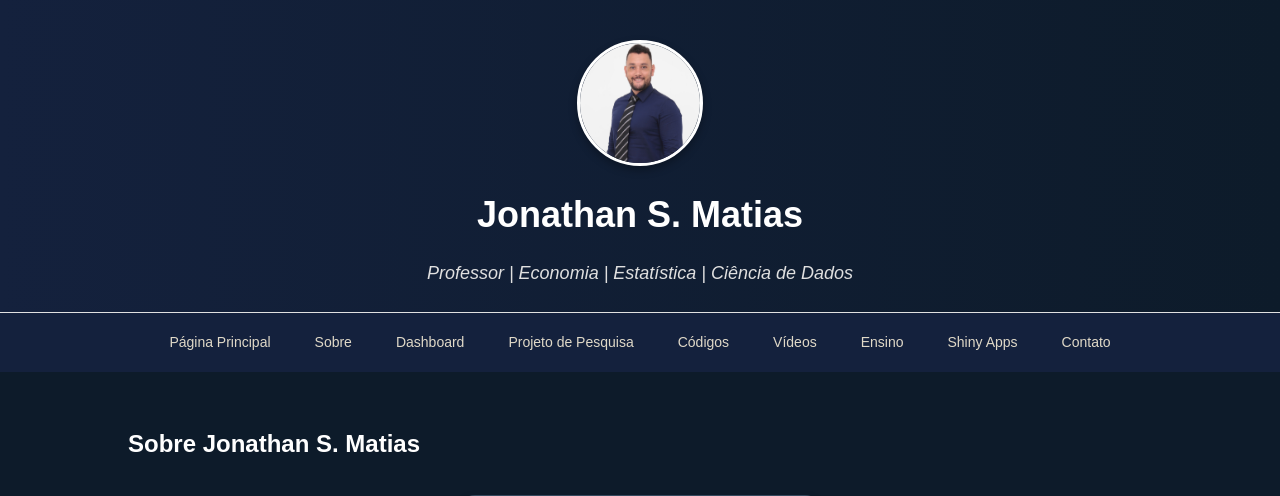
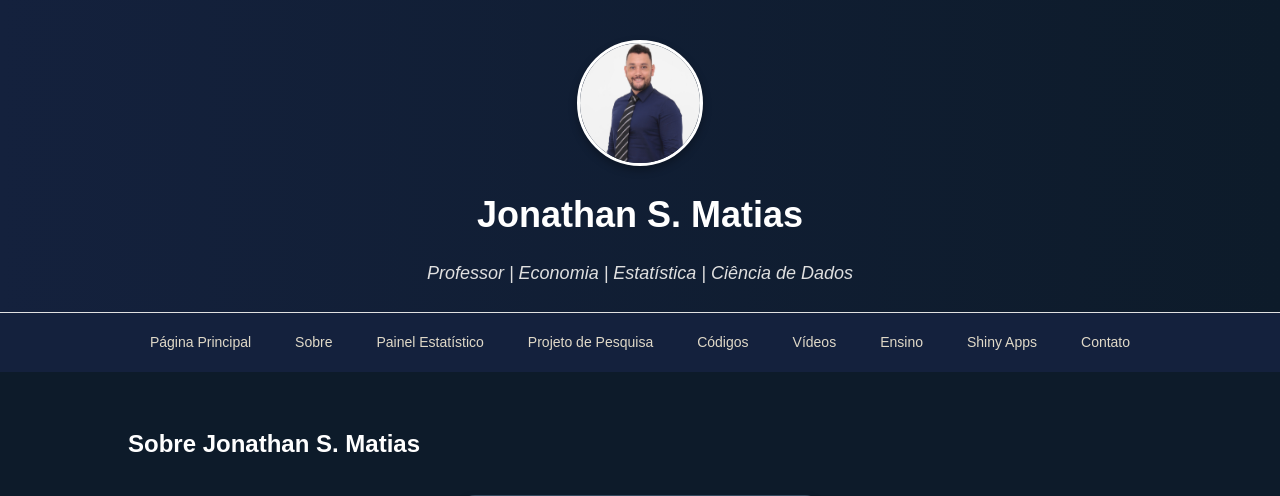
Before and after one commit to jonathanestatistica/webpage, a Flask app: page /about/ in a window 1280 px wide. Shown: the top 496 px of the page. Run offline with Flask 3, Linux system fonts and the light colour scheme.

Commit message:
Add files via upload

```diff
--- a/templates/base.html
+++ b/templates/base.html
@@ -139,7 +139,7 @@
         <div class="container">
             <a href="/">Página Principal</a>
             <a href="/about">Sobre</a>
-            <a href="/dashboard">Dashboard</a>
+            <a href="/dashboard">Painel Estatístico</a>
             <a href="/projeto">Projeto de Pesquisa</a>
             <a href="/codigos">Códigos</a>
             <a href="/videos">Vídeos</a>
```
